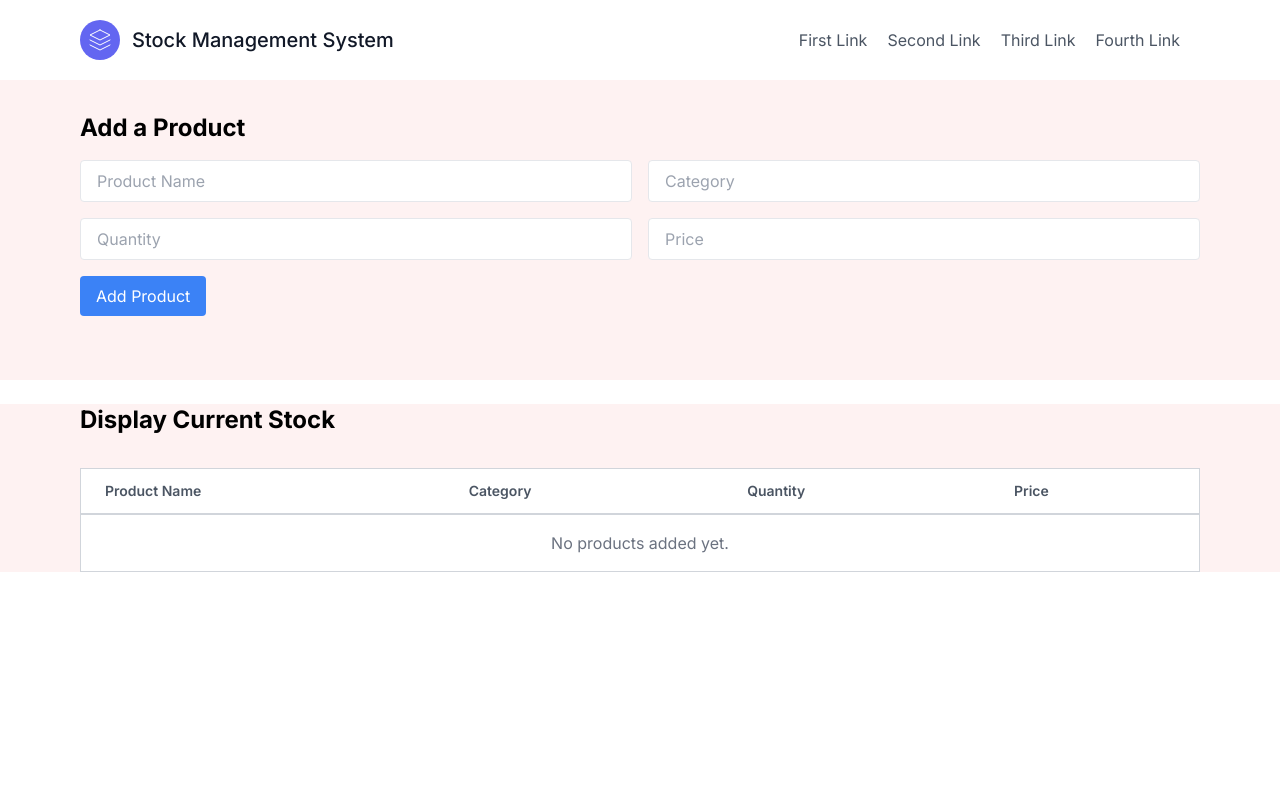
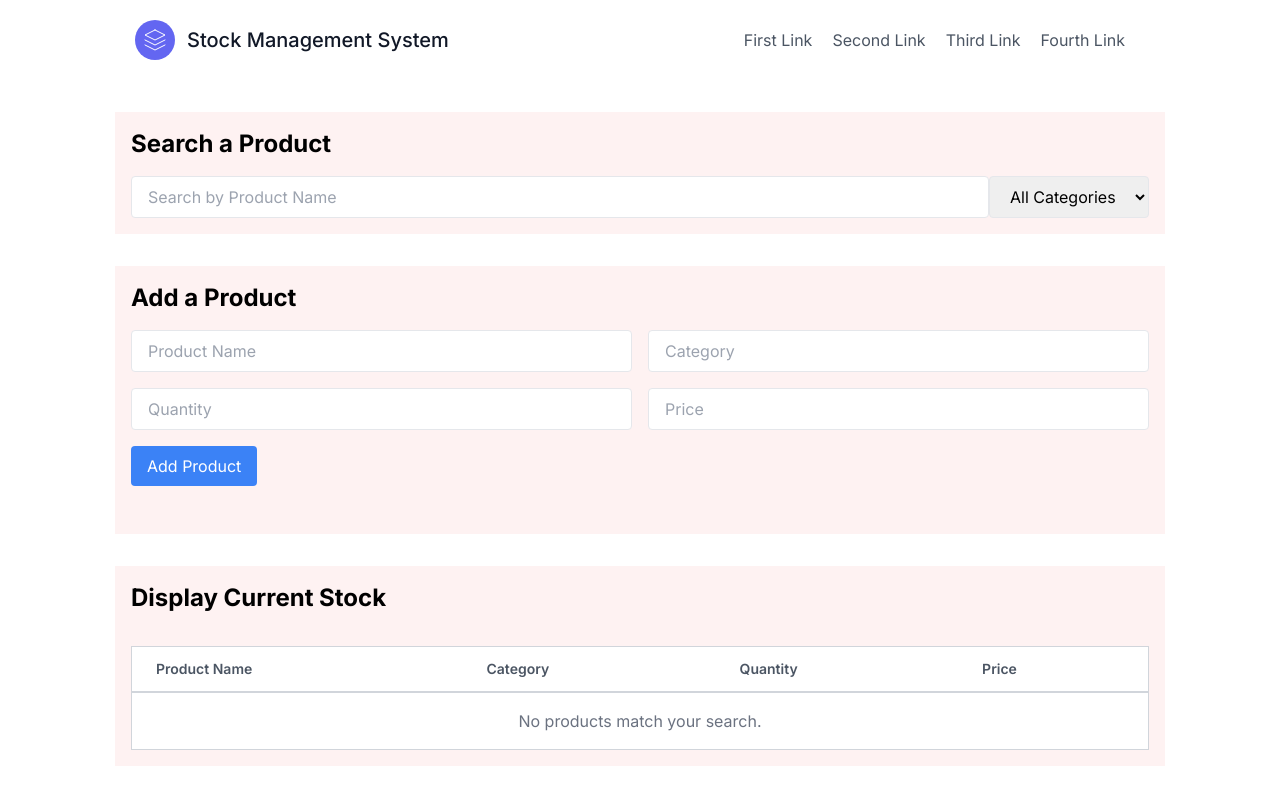
Before and after one commit to MuhammadAwais75/Next-Stock-Management, a Next.js app in the folder stock-management/: page / in a window 1280 px wide. Built offline with nearby package versions, Linux system fonts and the light colour scheme.

Commit message:
added main

```diff
--- a/stock-management/src/app/components/Header.js
+++ b/stock-management/src/app/components/Header.js
@@ -3,7 +3,7 @@
 const Header = () => {
   return (
     <header className="text-gray-600 body-font">
-  <div className="container mx-auto flex flex-wrap p-5 px-20 flex-col md:flex-row items-center">
+  <div className="container mx-auto max-w-[1050px] flex flex-wrap p-5 flex-col md:flex-row items-center">
     <a className="flex title-font font-medium items-center text-gray-900 mb-4 md:mb-0">
       <svg xmlns="http://www.w3.org/2000/svg" fill="none" stroke="currentColor" strokeLinecap="round" strokeLinejoin="round" strokewidth="2" className="w-10 h-10 text-white p-2 bg-indigo-500 rounded-full" viewBox="0 0 24 24">
         <path d="M12 2L2 7l10 5 10-5-10-5zM2 17l10 5 10-5M2 12l10 5 10-5"></path>
--- a/stock-management/src/app/page.js
+++ b/stock-management/src/app/page.js
@@ -1,16 +1,85 @@
-// import React from 'react';
+// "use client";
+
+// import React, { useState } from 'react';
 // import Header from './components/Header';
 
 // const Page = () => {
+//   // State to manage form inputs and stock items
+//   const [productName, setProductName] = useState('');
+//   const [category, setCategory] = useState('');
+//   const [quantity, setQuantity] = useState('');
+//   const [price, setPrice] = useState('');
+//   const [stock, setStock] = useState([]);
+
+//   // Handle form submission
+//   const handleAddProduct = (e) => {
+//     e.preventDefault();
+
+//     // Add new product to stock list
+//     setStock([...stock, { productName, category, quantity, price }]);
+
+//     // Clear the form
+//     setProductName('');
+//     setCategory('');
+//     setQuantity('');
+//     setPrice('');
+//   };
+
 //   return (
 //     <>
 //       <Header />
-//       <div className='container bg-red-50 px-20 py-8'>
+//       <div className='container bg-red-50 px-20 py-8 '>
 //         <h1 className='text-2xl font-bold mb-4'>Add a Product</h1>
-//         <h1 className='text-2xl font-bold mb-8'>Display Current Stock</h1>
+//         {/* Form to add a product */}
+//         <form className="mb-8" onSubmit={handleAddProduct}>
+//           <div className="grid grid-cols-1 md:grid-cols-2 gap-4">
+//             <input
+//               type="text"
+//               placeholder="Product Name"
+//               value={productName}
+//               onChange={(e) => setProductName(e.target.value)}
+//               className="px-4 py-2 border rounded"
+//               required
+//             />
+//             <input
+//               type="text"
+//               placeholder="Category"
+//               value={category}
+//               onChange={(e) => setCategory(e.target.value)}
+//               className="px-4 py-2 border rounded"
+//               required
+//             />
+//             <input
+//               type="number"
+//               placeholder="Quantity"
+//               value={quantity}
+//               onChange={(e) => setQuantity(e.target.value)}
+//               className="px-4 py-2 border rounded"
+//               required
+//             />
+//             <input
+//               type="number"
+//               placeholder="Price"
+//               value={price}
+//               onChange={(e) => setPrice(e.target.value)}
+//               className="px-4 py-2 border rounded"
+//               required
+//             />
+//           </div>
+//           <button
+//             type="submit"
+//             className="mt-4 px-4 py-2 bg-blue-500 text-white rounded hover:bg-blue-600"
+//           >
+//             Add Product
+//           </button>
+//         </form>
+//         </div>
+
+
 
 //         {/* Stock Table */}
-//         <div className="overflow-x-auto">
+//         <div className="overflow-x-auto my-6 bg-red-50 px-20">
+//         <h1 className='text-2xl font-bold mb-8'>Display Current Stock</h1>
 //           <table className="min-w-full bg-white border border-gray-300">
 //             <thead>
 //               <tr>
@@ -21,21 +90,28 @@
 //               </tr>
 //             </thead>
 //             <tbody>
-//               {/* Example Row */}
-//               <tr>
-//                 <td className="px-6 py-4 border-b border-gray-200 text-gray-700">Product 1</td>
-//                 <td className="px-6 py-4 border-b border-gray-200 text-gray-700">Category A</td>
-//                 <td className="px-6 py-4 border-b border-gray-200 text-gray-700">10</td>
-//                 <td className="px-6 py-4 border-b border-gray-200 text-gray-700">$25</td>
-//               </tr>
-//               {/* Add more rows as needed */}
+//               {stock.length === 0 ? (
+//                 <tr>
+//                   <td colSpan="4" className="text-center py-4 text-gray-500">
+//                     No products added yet.
+//                   </td>
+//                 </tr>
+//               ) : (
+//                 stock.map((item, index) => (
+//                   <tr key={index}>
+//                     <td className="px-6 py-4 border-b border-gray-200 text-gray-700">{item.productName}</td>
+//                     <td className="px-6 py-4 border-b border-gray-200 text-gray-700">{item.category}</td>
+//                     <td className="px-6 py-4 border-b border-gray-200 text-gray-700">{item.quantity}</td>
+//                     <td className="px-6 py-4 border-b border-gray-200 text-gray-700">${item.price}</td>
+//                   </tr>
+//                 ))
+//               )}
 //             </tbody>
 //           </table>
-//         </div>
 //       </div>
 //     </>
 //   );
-// }
+// };
 
 // export default Page;
 
@@ -45,19 +121,25 @@
 import Header from './components/Header';
 
 const Page = () => {
-  // State to manage form inputs and stock items
   const [productName, setProductName] = useState('');
   const [category, setCategory] = useState('');
   const [quantity, setQuantity] = useState('');
   const [price, setPrice] = useState('');
   const [stock, setStock] = useState([]);
+  const [searchTerm, setSearchTerm] = useState('');
+  const [selectedCategory, setSelectedCategory] = useState('');
 
-  // Handle form submission
   const handleAddProduct = (e) => {
     e.preventDefault();
 
+    // Validate inputs
+    if (parseFloat(quantity) <= 0 || parseFloat(price) <= 0) {
+      alert('Quantity and Price must be greater than zero.');
+      return;
+    }
+
     // Add new product to stock list
-    setStock([...stock, { productName, category, quantity, price }]);
+    setStock([...stock, { productName, category, quantity, price: parseFloat(price).toFixed(2) }]);
 
     // Clear the form
     setProductName('');
@@ -66,12 +148,46 @@
     setPrice('');
   };
 
+  // Filtered stock based on search term and selected category
+  const filteredStock = stock.filter((item) =>
+    item.productName.toLowerCase().includes(searchTerm.toLowerCase()) &&
+    (selectedCategory === '' || item.category === selectedCategory)
+  );
+
   return (
     <>
       <Header />
-      <div className='container bg-red-50 px-20 py-8 '>
-        <h1 className='text-2xl font-bold mb-4'>Add a Product</h1>
-        {/* Form to add a product */}
+
+        {/* Search Section */}
+        <div className="container bg-red-50 max-w-[1050px] mx-auto  mt-8 p-4">
+        <h1 className="text-2xl font-bold mb-4  ">Search a Product</h1>
+        <div  className='flex' >
+          <input
+            type="text"
+            placeholder="Search by Product Name"
+            value={searchTerm}
+            onChange={(e) => setSearchTerm(e.target.value)}
+            className="px-4 py-2 border rounded w-full "
+          />
+          <select
+            value={selectedCategory}
+            onChange={(e) => setSelectedCategory(e.target.value)}
+            className="px-4 py-2 border rounded"
+          >
+            <option value="">All Categories</option>
+            {Array.from(new Set(stock.map((item) => item.category))).map((cat, index) => (
+              <option key={index} value={cat}>
+                {cat}
+              </option>
+            ))}
+          </select>
+          </div>
+
+      </div>
+
+
+      <div className="container bg-red-50 max-w-[1050px] p-4 mt-8 mx-auto">
+        <h1 className="text-2xl font-bold mb-4">Add a Product</h1>
         <form className="mb-8" onSubmit={handleAddProduct}>
           <div className="grid grid-cols-1 md:grid-cols-2 gap-4">
             <input
@@ -96,6 +212,7 @@
               value={quantity}
               onChange={(e) => setQuantity(e.target.value)}
               className="px-4 py-2 border rounded"
+              min="1"
               required
             />
             <input
@@ -104,6 +221,8 @@
               value={price}
               onChange={(e) => setPrice(e.target.value)}
               className="px-4 py-2 border rounded"
+              min="0.01"
+              step="0.01"
               required
             />
           </div>
@@ -119,37 +238,54 @@
 
 
       {/* Stock Table */}
-        <div className="overflow-x-auto my-6 bg-red-50 px-20">
-        <h1 className='text-2xl font-bold mb-8'>Display Current Stock</h1>
+      <div className="container bg-red-50 max-w-[1050px] p-4 mt-8 mx-auto">
+        <h1 className="text-2xl font-bold mb-8">Display Current Stock</h1>
         <table className="min-w-full bg-white border border-gray-300">
           <thead>
             <tr>
-                <th className="px-6 py-3 border-b-2 border-gray-300 text-left text-sm font-semibold text-gray-600">Product Name</th>
-                <th className="px-6 py-3 border-b-2 border-gray-300 text-left text-sm font-semibold text-gray-600">Category</th>
-                <th className="px-6 py-3 border-b-2 border-gray-300 text-left text-sm font-semibold text-gray-600">Quantity</th>
-                <th className="px-6 py-3 border-b-2 border-gray-300 text-left text-sm font-semibold text-gray-600">Price</th>
+              <th className="px-6 py-3 border-b-2 border-gray-300 text-left text-sm font-semibold text-gray-600">
+                Product Name
+              </th>
+              <th className="px-6 py-3 border-b-2 border-gray-300 text-left text-sm font-semibold text-gray-600">
+                Category
+              </th>
+              <th className="px-6 py-3 border-b-2 border-gray-300 text-left text-sm font-semibold text-gray-600">
+                Quantity
+              </th>
+              <th className="px-6 py-3 border-b-2 border-gray-300 text-left text-sm font-semibold text-gray-600">
+                Price
+              </th>
             </tr>
           </thead>
           <tbody>
-              {stock.length === 0 ? (
+            {filteredStock.length === 0 ? (
               <tr>
                 <td colSpan="4" className="text-center py-4 text-gray-500">
-                    No products added yet.
+                  No products match your search.
                 </td>
               </tr>
             ) : (
-                stock.map((item, index) => (
+              filteredStock.map((item, index) => (
                 <tr key={index}>
-                    <td className="px-6 py-4 border-b border-gray-200 text-gray-700">{item.productName}</td>
-                    <td className="px-6 py-4 border-b border-gray-200 text-gray-700">{item.category}</td>
-                    <td className="px-6 py-4 border-b border-gray-200 text-gray-700">{item.quantity}</td>
-                    <td className="px-6 py-4 border-b border-gray-200 text-gray-700">${item.price}</td>
+                  <td className="px-6 py-4 border-b border-gray-200 text-gray-700">
+                    {item.productName}
+                  </td>
+                  <td className="px-6 py-4 border-b border-gray-200 text-gray-700">
+                    {item.category}
+                  </td>
+                  <td className="px-6 py-4 border-b border-gray-200 text-gray-700">
+                    {item.quantity}
+                  </td>
+                  <td className="px-6 py-4 border-b border-gray-200 text-gray-700">
+                    ${item.price}
+                  </td>
                 </tr>
               ))
             )}
           </tbody>
         </table>
         </div>
+
     </>
   );
 };
```
Also changed, not shown: stock-management/src/app/components/api/route.js (renamed from stock-management/src/app/api/mongo/route.js). Lines whose indentation alone changed are shown as unchanged.
